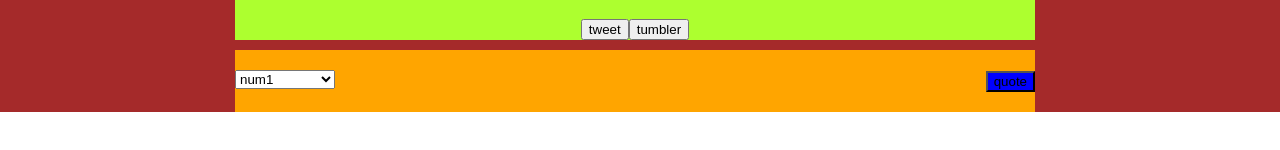
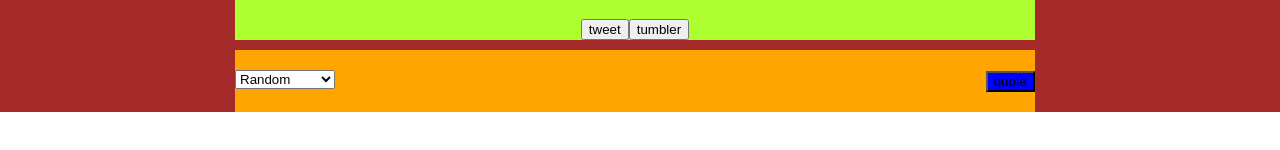
Before and after one commit to GutengMorgen/Random-Quote-Machine, a React (Create React App) app in the folder my-app/: page / in a window 1280 px wide. Shown: the part 244-394 px from the top of the page. Built offline with nearby package versions, Linux system fonts and the light colour scheme.

Commit message:
modifica los nombres de los options

```diff
--- a/my-app/src/App.js
+++ b/my-app/src/App.js
@@ -20,10 +20,10 @@ function Selector()
 {
   return (
     <select name="mySelector" id="selector">
-      <option value="1">num1</option>
-      <option value="2">num2</option>
-      <option value="3">num3</option>
-      <option value="4">num4</option>
+      <option value="random">Random</option>
+      <option value="famous-quotes">Famous Quotes</option>
+      <option value="science">Science</option>
+      <option value="technology">Technology</option>
     </select>
   )
 }
```
Also changed, not shown: 1 other file (tests, documents, lock files or other folders).
